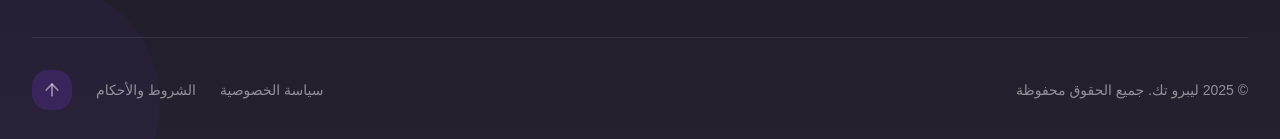
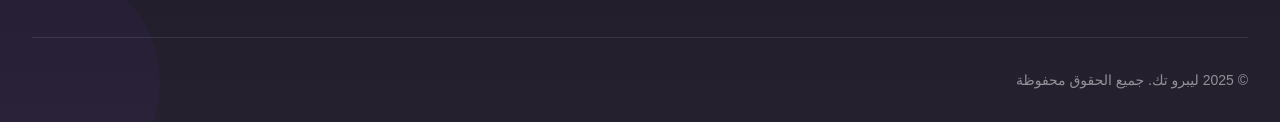
Before and after one commit to Waheebalhadi/Libro-Tech, a React (Vite) app: page /blog in a window 1280 px wide. Shown: the part 1281-1420 px from the top of the page. Built offline with nearby package versions, Linux system fonts and the light colour scheme; no server answers; the database is empty.

Commit message:
Visual edit in Lovable
Edited UI in Lovable

```diff
--- a/src/components/layout/Footer.tsx
+++ b/src/components/layout/Footer.tsx
@@ -236,17 +236,7 @@ export default function Footer() {
               © {new Date().getFullYear()} {companyName}. {isRTL ? 'جميع الحقوق محفوظة' : 'All rights reserved'}
 
             </p>
-            <div className="flex items-center gap-6 text-sm text-background/50">
-              <Link to="/privacy" className="hover:text-primary transition-colors">
-                {isRTL ? 'سياسة الخصوصية' : 'Privacy Policy'}
-              </Link>
-              <Link to="/terms" className="hover:text-primary transition-colors">
-                {isRTL ? 'الشروط والأحكام' : 'Terms of Service'}
-              </Link>
-              <button onClick={scrollToTop} className="w-10 h-10 rounded-xl bg-primary/20 flex items-center justify-center hover:bg-primary hover:scale-110 transition-all duration-300" aria-label="Scroll to top">
-                <ArrowUp className="h-5 w-5" />
-              </button>
-            </div>
+
           </div>
         </div>
       </div>
```
